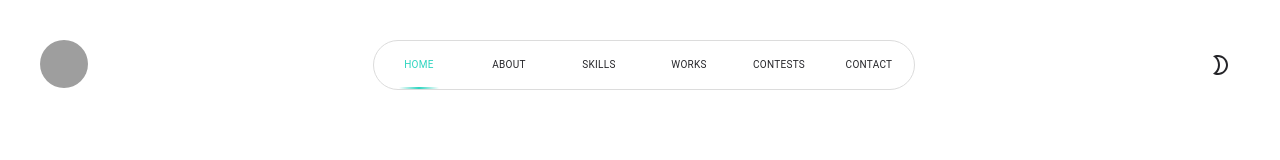
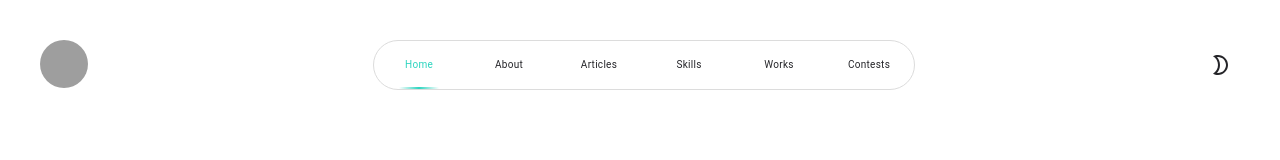
Before and after one commit to Koichi5/portfolio-next, a Next.js app: page / in a window 1280 px wide. Shown: the top 160 px of the page. Built offline with nearby package versions, Linux system fonts and the light colour scheme; no server answers; the database is empty; grey boxes are pictures that could not be loaded.

Commit message:
edit header and footer item

```diff
--- a/src/pages/footer/footer.tsx
+++ b/src/pages/footer/footer.tsx
@@ -1,4 +1,3 @@
-import Box from "@mui/material/Box";
 import Divider from "@mui/material/Divider";
 import Tab from "@mui/material/Tab";
 import Tabs from "@mui/material/Tabs";
@@ -74,12 +73,12 @@ export default function Footer() {
       >
         <div>
           <FooterStyledTabs value={value} onChange={handleChange}>
-            <FooterStyledTab label="HOME"></FooterStyledTab>
-            <FooterStyledTab label="ABOUT"></FooterStyledTab>
-            <FooterStyledTab label="SKILLS"></FooterStyledTab>
-            <FooterStyledTab label="WORKS"></FooterStyledTab>
-            <FooterStyledTab label="CONTESTS"></FooterStyledTab>
-            <FooterStyledTab label="CONTACT"></FooterStyledTab>
+          <FooterStyledTab label="Home"></FooterStyledTab>
+          <FooterStyledTab label="About"></FooterStyledTab>
+          <FooterStyledTab label="Articles"></FooterStyledTab>
+          <FooterStyledTab label="Skills"></FooterStyledTab>
+          <FooterStyledTab label="Works"></FooterStyledTab>
+          <FooterStyledTab label="Contests"></FooterStyledTab>
           </FooterStyledTabs>
         </div>
       </div>
--- a/src/pages/header/header.tsx
+++ b/src/pages/header/header.tsx
@@ -91,12 +91,12 @@ export default function Header() {
       />
       <StyledBox>
         <StyledTabs value={value} onChange={handleChange}>
-          <StyledTab label="HOME"></StyledTab>
-          <StyledTab label="ABOUT"></StyledTab>
-          <StyledTab label="SKILLS"></StyledTab>
-          <StyledTab label="WORKS"></StyledTab>
-          <StyledTab label="CONTESTS"></StyledTab>
-          <StyledTab label="CONTACT"></StyledTab>
+          <StyledTab label="Home"></StyledTab>
+          <StyledTab label="About"></StyledTab>
+          <StyledTab label="Articles"></StyledTab>
+          <StyledTab label="Skills"></StyledTab>
+          <StyledTab label="Works"></StyledTab>
+          <StyledTab label="Contests"></StyledTab>
         </StyledTabs>
       </StyledBox>
       <ThemeModeButton />
```
